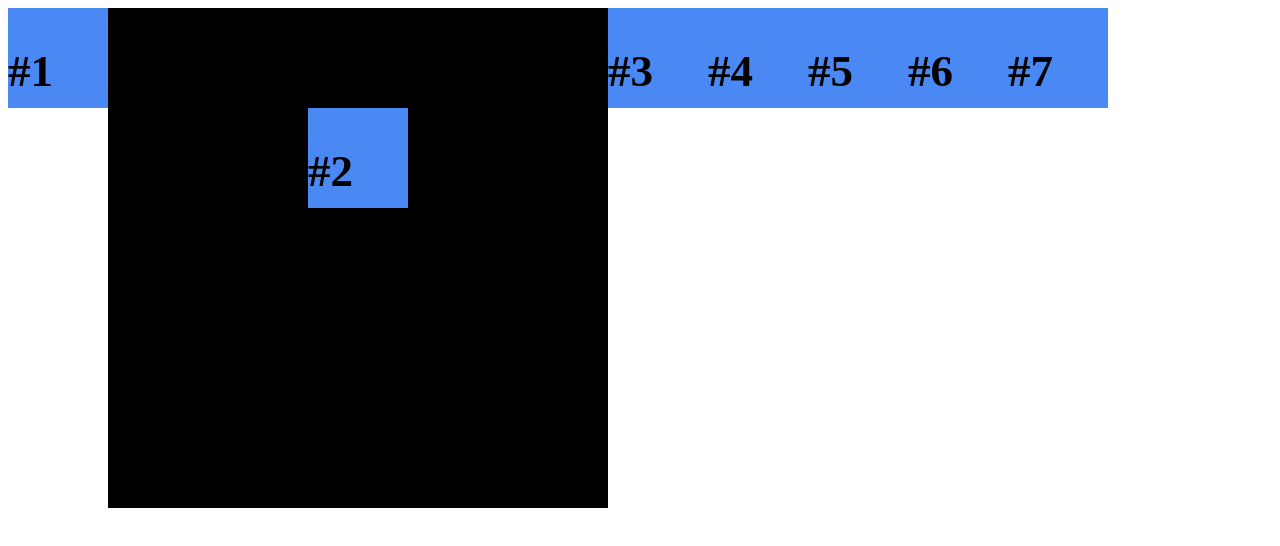
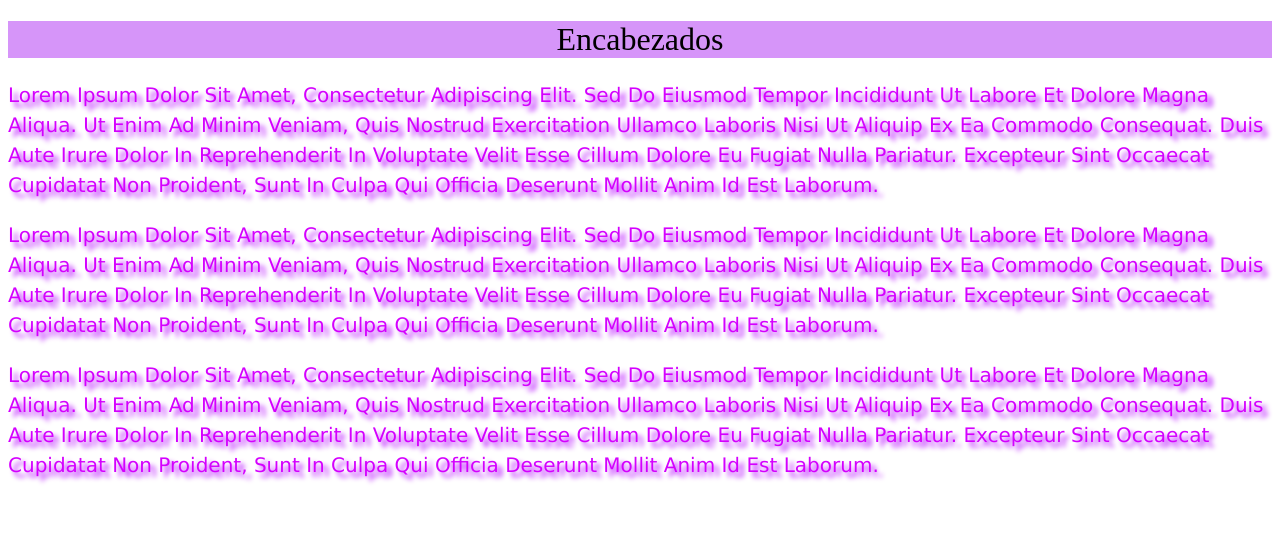
Before and after one commit to Denise-Cardenas/Programacion-web, a plain HTML site: page index.html in a window 1280 px wide. Drawn offline with Linux system fonts and the light colour scheme; files that its build step writes are made by us from their sources.

Commit message:
8.-Textos y tipografias

```diff
--- a/estilos.css
+++ b/estilos.css
@@ -1,22 +1,19 @@
-div {
-    width: 100px;
-    height: 100px;
-    background:#4A88F4;
-    color:black;
-    font-size: 30px;
-    float: left;
+p{
+    color:#d400ff;
+    font-family: Verdana, Geneva, Tahoma, sans-serif;
+    font-size: 20px;
+    font-weight: normal;
+    text-align: left;
+    line-height: 30px;
+    text-decoration: none;
+    text-transform: capitalize;
+    letter-spacing: normal;
+    word-spacing: normal;
+    text-shadow: 5px 5px 5px #b300ff;
 }
 
-.Caja{
-    position: relative;
-    top: 100px;
-    bottom: 0;
-    right: 0;
-    left: 200px;
+h1{
+    font-weight: normal;
+    text-align: center;
+    background: #d695f9;
 }
-
-.caja_padre{
-    width: 500px;
-    height: 500px;
-    background: black;
-}
--- a/index.html
+++ b/index.html
@@ -2,41 +2,24 @@
 <html lang="en">
 <head>
     <meta charset="UTF-8">
-    <title>Posicionamiento De cajas</title>
+    <title>Texto y Tipografia</title>
     <link rel="stylesheet" type="text/css" href="css/estilos.css">
-
 </head>
 <body>
-    <div>
-        <h2>#1</h2>
-    </div>
+    <h1>Encabezados</h1>
+    <p class="uno">Lorem ipsum dolor sit amet, consectetur adipiscing elit. Sed do eiusmod tempor incididunt ut labore et dolore magna aliqua.
+    Ut enim ad minim veniam, quis nostrud exercitation ullamco laboris nisi ut aliquip ex ea commodo consequat.
+    Duis aute irure dolor in reprehenderit in voluptate velit esse cillum dolore eu fugiat nulla pariatur.
+    Excepteur sint occaecat cupidatat non proident, sunt in culpa qui officia deserunt mollit anim id est laborum.</p>
 
-<div class="caja_padre">
-    <div class="Caja">
-        <h2>#2</h2>
-    </div>
-</div>
+    <p class="dos">Lorem ipsum dolor sit amet, consectetur adipiscing elit. Sed do eiusmod tempor incididunt ut labore et dolore magna aliqua.
+    Ut enim ad minim veniam, quis nostrud exercitation ullamco laboris nisi ut aliquip ex ea commodo consequat.
+    Duis aute irure dolor in reprehenderit in voluptate velit esse cillum dolore eu fugiat nulla pariatur.
+    Excepteur sint occaecat cupidatat non proident, sunt in culpa qui officia deserunt mollit anim id est laborum.</p>
 
-    <div>
-        <h2>#3</h2>
-    </div>
-
-    <div>
-        <h2>#4</h2>
-    </div>
-
-
-    <div>
-        <h2>#5</h2>
-    </div>
-
-    <div>
-        <h2>#6</h2>
-    </div>
-
-    <div>
-        <h2>#7</h2>
-    </div>
-
+    <p class="tres">Lorem ipsum dolor sit amet, consectetur adipiscing elit. Sed do eiusmod tempor incididunt ut labore et dolore magna aliqua.
+    Ut enim ad minim veniam, quis nostrud exercitation ullamco laboris nisi ut aliquip ex ea commodo consequat.
+    Duis aute irure dolor in reprehenderit in voluptate velit esse cillum dolore eu fugiat nulla pariatur.
+    Excepteur sint occaecat cupidatat non proident, sunt in culpa qui officia deserunt mollit anim id est laborum.</p>
 </body>
 </html>
```
